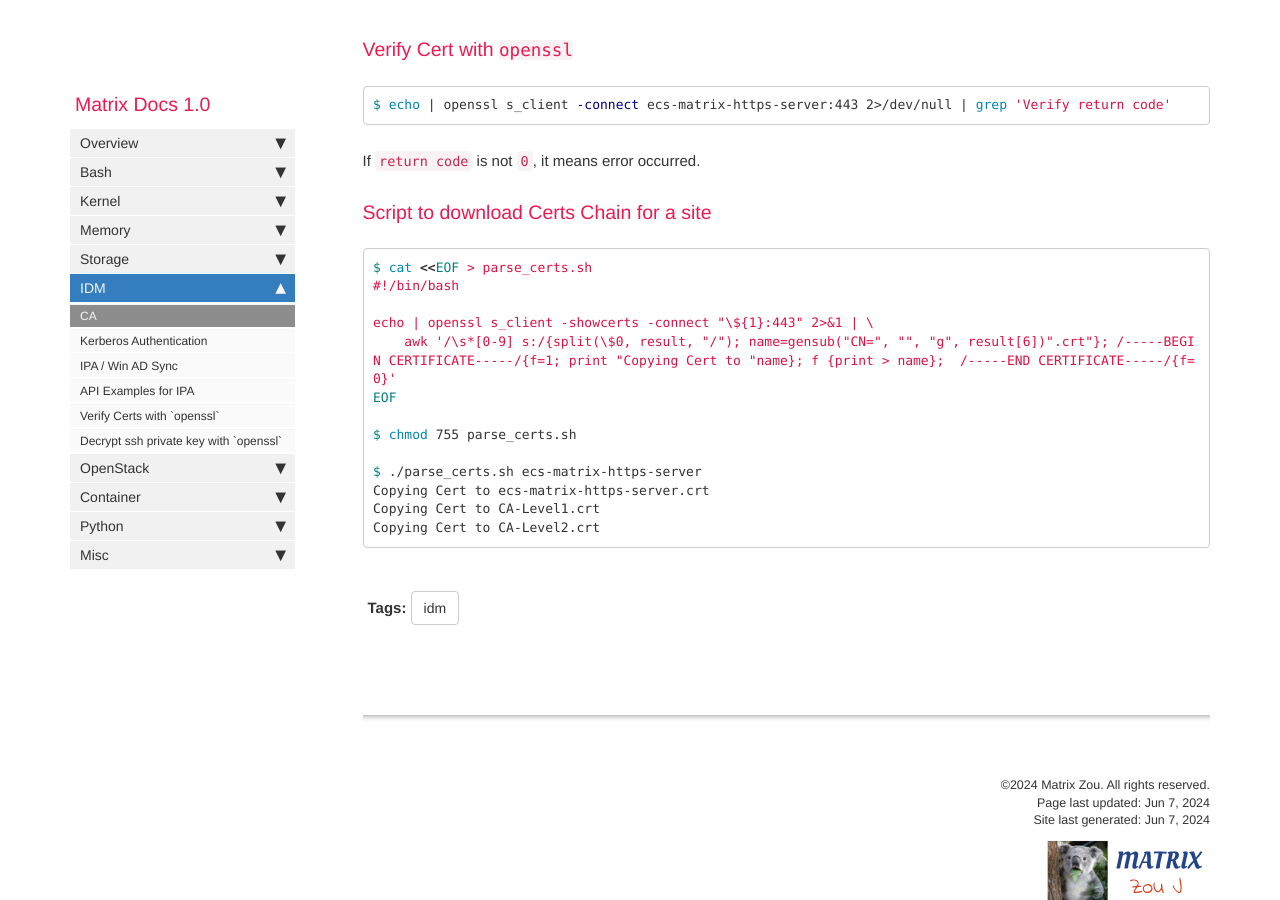
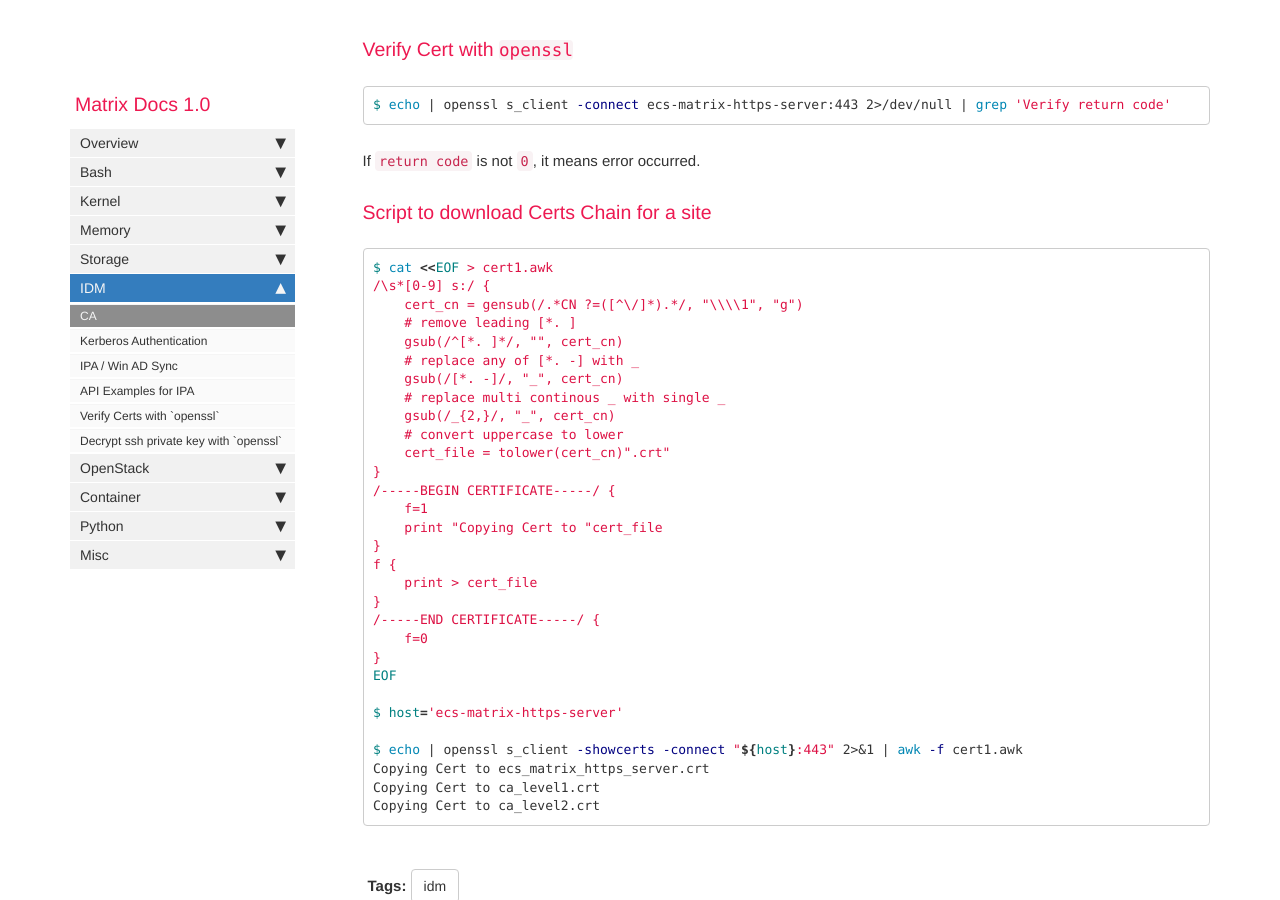
Before and after one commit to matrixzj/documentations, a Jekyll site: the page built from pages/idm/idm_CA.md, in a window 1280 px wide and 900 px high, scrolled down 18529 px. Built offline with Jekyll 4.4.1, drawn with Linux system fonts in a browser that asks for light colours; comment, search, counter and statistics services are not loaded.

Commit message:
There are 1 files have been modified at 2024-06-07 16:36:43 . 	-rw-r--r-- 1 jun.zou staff 29736 Jun  7 16:36 pages/idm/idm_CA.md No files have been added. No files have been deleted. No file type has been changed.

````diff
--- a/pages/idm/idm_CA.md
+++ b/pages/idm/idm_CA.md
@@ -814,19 +814,36 @@ If `return code` is not `0`, it means error occurred.
 
 ### Script to download Certs Chain for a site
 ```bash
-$ cat <<EOF > parse_certs.sh
-#!/bin/bash
-
-echo | openssl s_client -showcerts -connect "\${1}:443" 2>&1 | \
-    awk '/\s*[0-9] s:/{split(\$0, result, "/"); name=gensub("CN=", "", "g", result[6])".crt"}; /-----BEGIN CERTIFICATE-----/{f=1; print "Copying Cert to "name}; f {print > name};  /-----END CERTIFICATE-----/{f=0}'
+$ cat <<EOF > cert1.awk
+/\s*[0-9] s:/ {
+    cert_cn = gensub(/.*CN ?=([^\/]*).*/, "\\\\1", "g")
+    # remove leading [*. ]
+    gsub(/^[*. ]*/, "", cert_cn)
+    # replace any of [*. -] with _
+    gsub(/[*. -]/, "_", cert_cn)
+    # replace multi continous _ with single _
+    gsub(/_{2,}/, "_", cert_cn)
+    # convert uppercase to lower
+    cert_file = tolower(cert_cn)".crt"
+}
+/-----BEGIN CERTIFICATE-----/ {
+    f=1
+    print "Copying Cert to "cert_file
+}
+f {
+    print > cert_file
+}
+/-----END CERTIFICATE-----/ {
+    f=0
+}
 EOF
 
-$ chmod 755 parse_certs.sh
+$ host='ecs-matrix-https-server'
 
-$ ./parse_certs.sh ecs-matrix-https-server
-Copying Cert to ecs-matrix-https-server.crt
-Copying Cert to CA-Level1.crt
-Copying Cert to CA-Level2.crt
+$ echo | openssl s_client -showcerts -connect "${host}:443" 2>&1 | awk -f cert1.awk
+Copying Cert to ecs_matrix_https_server.crt
+Copying Cert to ca_level1.crt
+Copying Cert to ca_level2.crt
 ```
 
 {% include links.html %}
````
